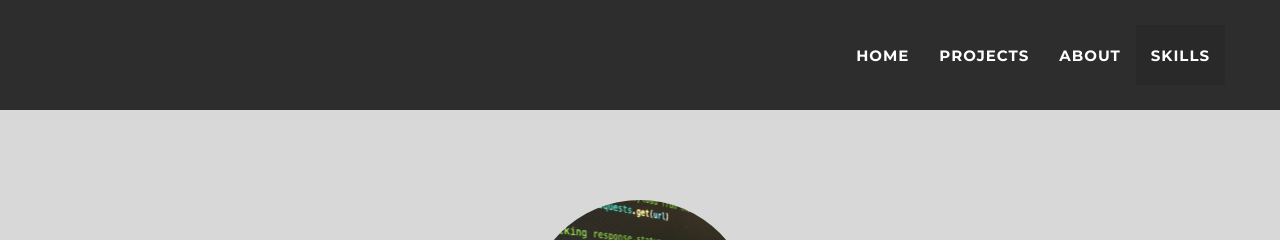
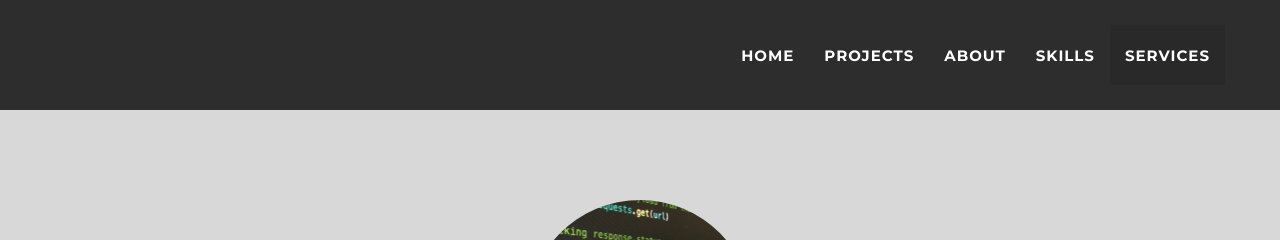
Before and after one commit to brf217/brf217.github.io, a Jekyll site: the page built from _posts/2014-07-18-project-1.markdown, in a window 1280 px wide. Shown: the top 240 px of the page. Built offline with Jekyll 4.4.1, drawn with Linux system fonts in a browser that asks for light colours.

Commit message:
Update nav.html

```diff
--- a/_includes/nav.html
+++ b/_includes/nav.html
@@ -28,6 +28,9 @@
           <li class="page-scroll">
           <a href="#skills">Skills</a>
         </li>
+          <li class="page-scroll">
+          <a href="#services">Services</a>
+        </li>
       </ul>
     </div>
     <!-- /.navbar-collapse -->
```
